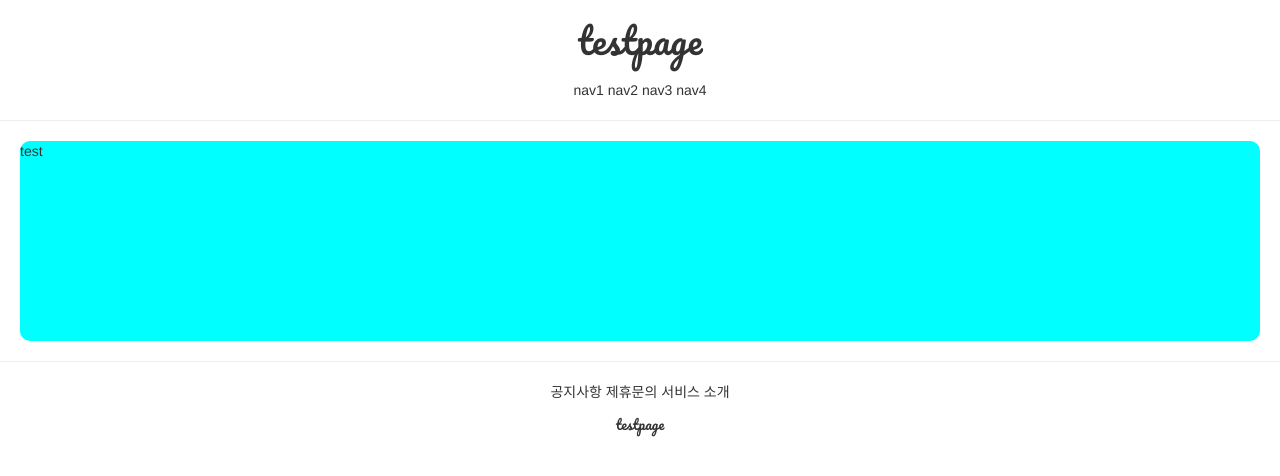
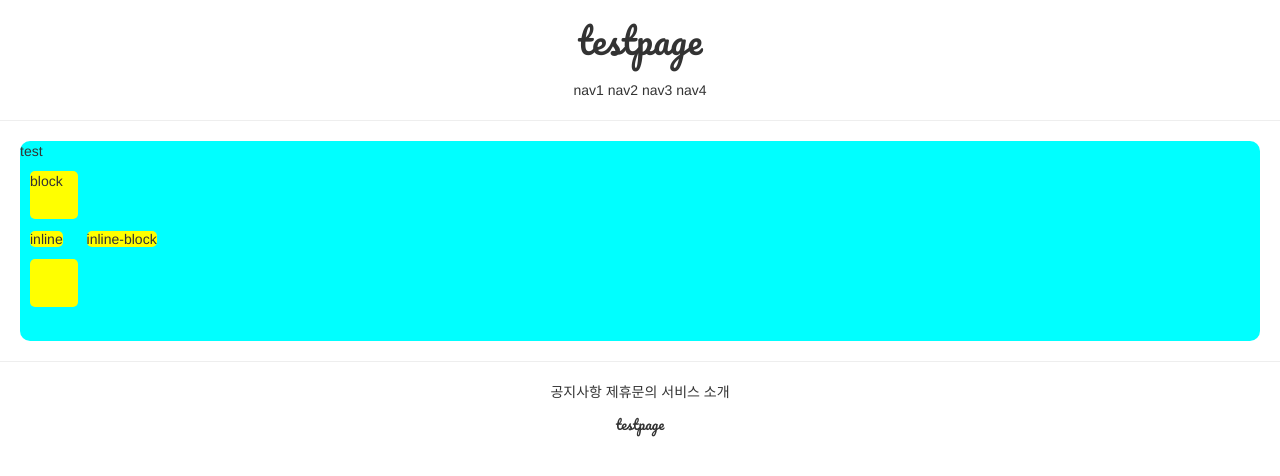
Before and after one commit to phu92/GIS_PHU, a Django app: page /accounts/hello_world/ in a window 1280 px wide. Shown: the top 476 px of the page. Run offline with Django 3.2, Linux system fonts and the light colour scheme; parts of the project's set-up code (start-up, migrations or seed data) failed here and were passed over; some libraries are stand-ins or nearby versions.

Commit message:
7.7 django commit 2

```diff
--- a/accountapp/templates/accountapp/hello_world.html
+++ b/accountapp/templates/accountapp/hello_world.html
@@ -1,9 +1,23 @@
 {% extends 'base.html' %}
 
 {% block content %}
+    <style>
+        .testing {
+            background-color: yellow;
+            margin: 1rem;
+            width: 48px;
+            height: 48px;
+            border-radius: .5rem;
+        }
 
+    </style>
     <div style="height: 20rem; background-color: aqua; margin: 2rem; border-radius: 1rem">
         <p1>test</p1>
+
+    <div class="testing"  style="display: block;">block</div>
+    <div class="testing" style="display: inline;">inline</div>
+    <div class="testing" style="display: none;">none</div>
+    <div class="testing" style="display: inline;">inline-block</div>
+    <div class="testing"></div>
     </div>
-
 {% endblock %}
```
